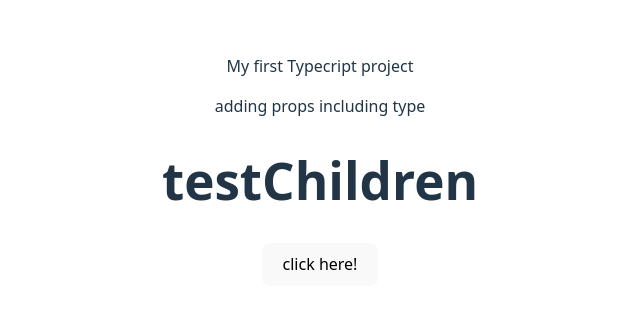
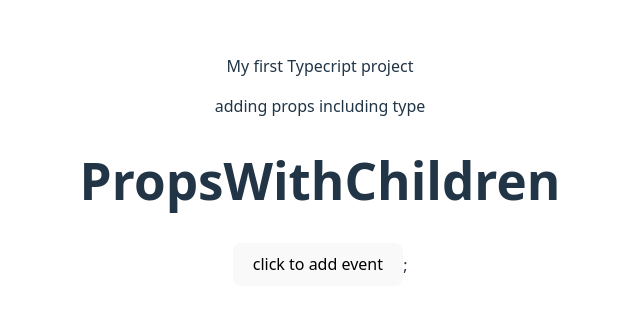
Before and after one commit to alihinnawe/Learn-Typescript-With-React, a React (Vite) app: page / in a window 1280 px wide. Shown: the part 238-550 px from the top of the page, without its empty margins (320-960 px from the left). Built offline with nearby package versions, Linux system fonts and the light colour scheme.

Commit message:
adding events componenets of Type array. each event of type object and mapping each event to observe it on the browser

```diff
--- a/src/App.tsx
+++ b/src/App.tsx
@@ -1,12 +1,14 @@
 
 import './App.css'
+import EventScheduler from './components/EventScheduler.tsx'
 import TestComponent from './components/TestComponent.tsx'
 function App() {
 
   return (
     <>
      <p>My first Typecript project</p>
-     <TestComponent title="adding props including type" description="click here!" >testChildren</TestComponent>
+      <TestComponent title="adding props including type" >PropsWithChildren</TestComponent>
+     <EventScheduler />
     </>
   )
 }
--- /dev/null
+++ b/src/components/Event.tsx
@@ -0,0 +1,9 @@
+export default function Event ({name, date} : {name: string; date: string}) {
+
+    return (
+    <>
+        <p>{name}</p>
+        <p>{date}</p>
+    </>
+    )
+}
--- /dev/null
+++ b/src/components/EventScheduler.tsx
@@ -0,0 +1,34 @@
+import { useState } from "react";
+import Event from "./Event";
+export default function EventScheduler () {
+    type Event = {
+        id: number;
+        name: string;
+        date: string
+
+    }
+    const [events, setEvent] = useState<Event[]>([]);
+
+    function eventHandler () {
+        const newEvent : Event = {
+            id : Math.random(),
+            name: "New Event",
+            date: "today"
+
+        }
+        setEvent((previousEvents) => [...previousEvents, newEvent] );
+ }
+
+
+
+    return (
+        <>
+        <button onClick={eventHandler}>click to add event</button>
+
+        {events.map((event) => (
+            <div key={event.id}>
+                <Event name={event.name} date={event.date} />
+            </div>))};
+        </>
+    );
+}
--- a/src/components/TestComponent.tsx
+++ b/src/components/TestComponent.tsx
@@ -7,14 +7,13 @@ import { type PropsWithChildren, type ReactNode } from "react";
 //     children: ReactNode
 // }
 // As an alternative to the type ReactNode for the children pro; use a type PropsWithChildren.
-type ComponentProps = PropsWithChildren<{title: string ; description: string}>
-export default function TestComponent ({title, description, children }: ComponentProps) {
+type ComponentProps = PropsWithChildren<{title: string }>
+export default function TestComponent ({title, children }: ComponentProps) {
 
     return (
     <main>
         <p>{title}</p>
         <h1>{children}</h1>
-        <button>{description}</button>
     </main>
     )
 }
```
